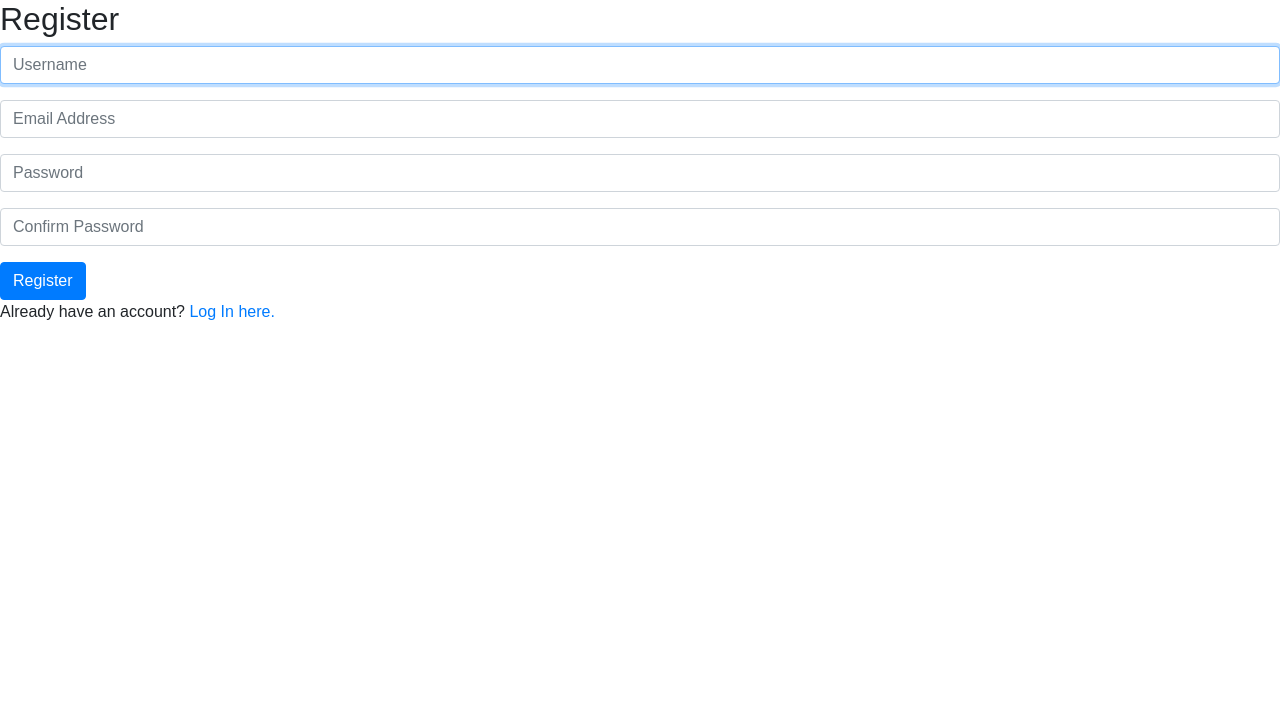
After one commit to nilesh9910/Timetable, a Django app: page /register in a window 1280 px wide. The commit adds this page. Shown: the top 719 px of the page. Run offline with Django 3.2, Linux system fonts and the light colour scheme; some libraries are stand-ins or nearby versions.

Commit message:
Basic completed

```diff
--- a/timetable/forms.py
+++ b/timetable/forms.py
@@ -1,6 +1,7 @@
 from django import forms
 from .models import TimeTable, Subject, SubjectCell
 from django.utils.translation import gettext_lazy as _
+from django.contrib.admin import widgets
 
 class TimeTableForm(forms.ModelForm):
     class Meta:
@@ -8,6 +9,9 @@ class TimeTableForm(forms.ModelForm):
         fields = ['name', 'duration_of_each_lec', 'day_off', 'starts_at', 'no_of_lec']
         labels = {
             'day_off': _('Holiday on')
+        }
+        labels = {
+            'starts_at': 'Starting Time of First Lecture (hh:mm)'
         }
 class SubjectForm(forms.ModelForm):
     class Meta:
@@ -19,4 +23,4 @@ class SubjectForm(forms.ModelForm):
 class SubjectCellForm(forms.ModelForm):
     class Meta:
         model = SubjectCell
-        fields = ['day', 'period']
+        fields = ['subject', 'day', 'period']
--- a/timetable/templates/timetable/base.html
+++ b/timetable/templates/timetable/base.html
@@ -42,6 +42,9 @@
                 <li class="nav-item">
                     <a class="nav-link" href="{% url 'login' %}">Login<span class="sr-only">(current)</span></a>
                 </li>
+                <li class="nav-item">
+                    <a class="nav-link" href="{% url 'timetable:register' %}">Register<span class="sr-only">(current)</span></a>
+                </li>
                 {% endif %}
 
                 </ul>
--- /dev/null
+++ b/timetable/templates/timetable/register.html
@@ -0,0 +1,33 @@
+{% extends "timetable/base.html" %}
+
+{% block navbar %}
+{% endblock navbar %}
+
+{% block body %}
+
+    <h2>Register</h2>
+
+    {% if message %}
+        <div>{{ message }}</div>
+    {% endif %}
+
+    <form action="{% url 'timetable:register' %}" method="post">
+        {% csrf_token %}
+        <div class="form-group">
+            <input class="form-control" autofocus type="text" name="username" placeholder="Username">
+        </div>
+        <div class="form-group">
+            <input class="form-control" type="email" name="email" placeholder="Email Address">
+        </div>
+        <div class="form-group">
+            <input class="form-control" type="password" name="password" placeholder="Password">
+        </div>
+        <div class="form-group">
+            <input class="form-control" type="password" name="confirmation" placeholder="Confirm Password">
+        </div>
+        <input class="btn btn-primary" type="submit" value="Register">
+    </form>
+
+    Already have an account? <a href="{% url 'login' %}">Log In here.</a>
+
+{% endblock %}
--- a/timetable/urls.py
+++ b/timetable/urls.py
@@ -3,5 +3,6 @@ from . import views
 app_name = 'timetable'
 urlpatterns = [
     path('', views.index, name='index'),
-    path('edit/<int:id>', views.edit, name='edit')
+    path('edit/<int:id>', views.edit, name='edit'),
+    path('register', views.register, name='register')
 ]
--- a/timetable/views.py
+++ b/timetable/views.py
@@ -4,6 +4,9 @@ from datetime import datetime, timedelta, date
 from .models import DayChoice, TimeTable, Subject
 from .forms import TimeTableForm, SubjectForm, SubjectCellForm
 from django.views.generic import ListView
+from django.contrib.auth.models import User
+from django.contrib.auth import login
+from django.db import IntegrityError
 # Create your views here.
 def index(request):
     form = TimeTableForm()
@@ -39,7 +42,7 @@ def edit(request, id):
     # creating a two dimension list with subject name if there is a lecture added else None
     list_tt = [[None for _ in range(this_timetable.no_of_lec)] for _ in range(7)]
     for cell in this_timetable.sub_cell.all():
-        list_tt[cell.day][cell.period] = cell.subject_set.get().name_of_sub
+        list_tt[cell.day][cell.period] = cell.subject.name_of_sub
 
     # get all days in the choices available
     all_days = [DayChoice(j).label for j in range(7)]
@@ -52,6 +55,7 @@ def edit(request, id):
     all_subjects = Subject.objects.filter(user = request.user.id)
     ctx['all_subjects'] = all_subjects
     ctx['cellform'] = cellform
+    ctx['title'] = this_timetable.name
     if request.method == "POST":
         if "subjec" in request.POST:
             subform = SubjectForm(request.POST)
@@ -59,6 +63,41 @@ def edit(request, id):
                 obj = subform.save(commit=False)
                 obj.user = request.user
                 obj.save()
+                return HttpResponseRedirect(reverse('timetable:edit', args=(id,)))
         elif "cell" in request.POST:
-            print("Add to timetable is called")
+            cellform = SubjectCellForm(request.POST)
+            if cellform.is_valid():
+                obj = cellform.save(commit=False)
+                inst = TimeTable.objects.get(id=id)
+                period = cellform.cleaned_data.get('period')
+                obj.of_time_table = inst
+                obj.period = period - 1
+                obj.save()
+                return HttpResponseRedirect(reverse('timetable:edit', args=(id,)))
     return render(request, 'timetable/edit.html', ctx)
+
+def register(request):
+    if request.method == "POST":
+        username = request.POST["username"]
+        email = request.POST["email"]
+
+        # Ensure password matches confirmation
+        password = request.POST["password"]
+        confirmation = request.POST["confirmation"]
+        if password != confirmation:
+            return render(request, "timetable/register.html", {
+                "message": "Passwords must match."
+            })
+
+        # Attempt to create new user
+        try:
+            user = User.objects.create_user(username, email, password)
+            user.save()
+        except IntegrityError:
+            return render(request, "timetable/register.html", {
+                "message": "Username already taken."
+            })
+        login(request, user)
+        return HttpResponseRedirect(reverse("timetable:index"))
+    else:
+        return render(request, "timetable/register.html")
```
Also changed, not shown: timetable/admin.py (+1 -9 lines), timetable/models.py (+6 -7 lines), timetable/templates/registration/login.html (+9 -2 lines), timetable/templates/timetable/edit.html (+12 -13 lines), db.sqlite3, timetable/migrations/0006_auto_20200805_1110.py (added).
